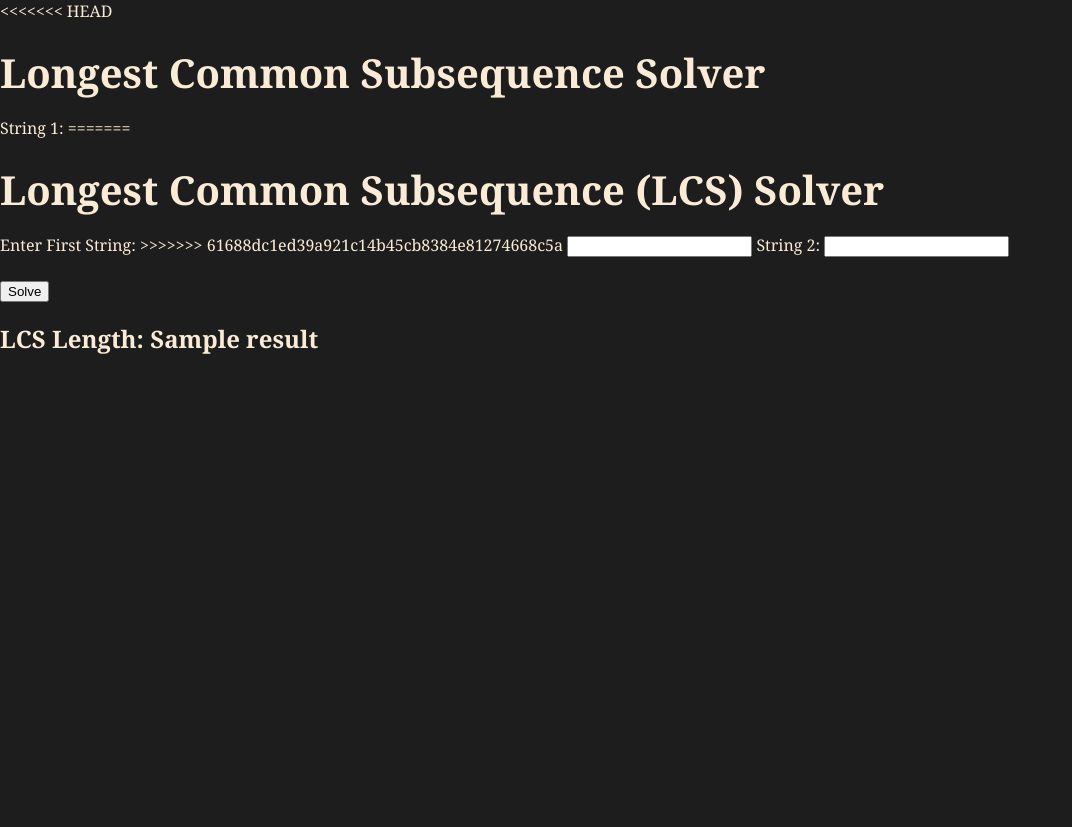
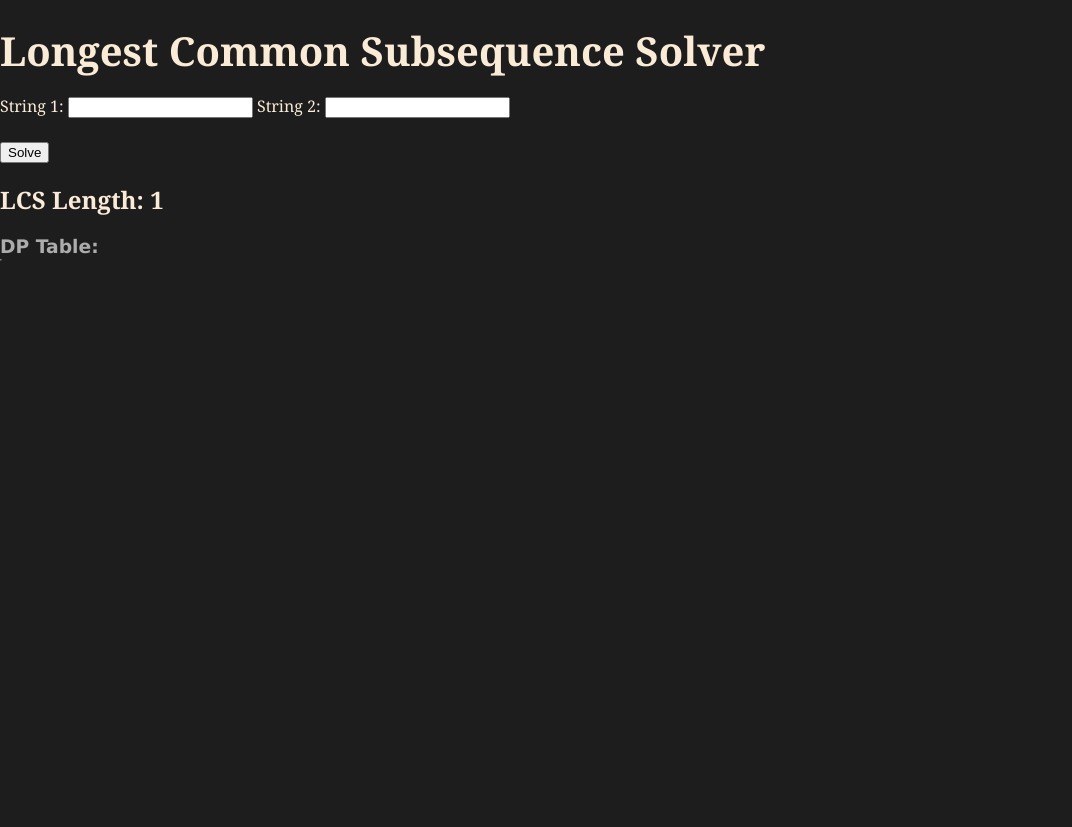
Before and after one commit to maitreyeewashere/solver, a Flask app: template templates/lcs.html in a window 1280 px wide. Shown: the whole page, without its empty margins (0-1072 px from the left). Before the commit the page ends 354 px from the top, so only its background shows below. Run offline with Flask 3, Linux system fonts and the light colour scheme; the template is opened without the code that fills it: most values are stand-ins (such as "Sample title", 1, 10 or a date in 2020).

Commit message:
Update lcs.html

```diff
--- a/templates/lcs.html
+++ b/templates/lcs.html
@@ -5,17 +5,25 @@
     <meta name="viewport" content="width=device-width, initial-scale=1.0">
     <title>Dynamic Programming: Longest Common Subsequence</title>
     <link rel="stylesheet" href="/static/styles.css">
+    <script>
+        function generateTable(matrix) {
+            let table = "<table border='1' cellspacing='0' cellpadding='5'>";
+            for (let i = 0; i < matrix.length; i++) {
+                table += "<tr>";
+                for (let j = 0; j < matrix[i].length; j++) {
+                    table += `<td>${matrix[i][j]}</td>`;
+                }
+                table += "</tr>";
+            }
+            table += "</table>";
+            document.getElementById("dp-table").innerHTML = table;
+        }
+    </script>
 </head>
 <body>
-<<<<<<< HEAD
     <h1>Longest Common Subsequence Solver</h1>
     <form method="POST" action="/dp/lcs">
         <label for="string1">String 1:</label>
-=======
-    <h1>Longest Common Subsequence (LCS) Solver</h1>
-    <form method="POST" action='lcs.html'>
-        <label for="string1">Enter First String:</label>
->>>>>>> 61688dc1ed39a921c14b45cb8384e81274668c5a
         <input type="text" name="string1" required>
 
         <label for="string2">String 2:</label>
@@ -26,7 +34,14 @@
     </form>
 
     {% if result is not none %}
-        <h2>LCS Length: {{ result }}</h2>
+        <h2>LCS Length: {{ result.length }}</h2>
+        <h3>DP Table:</h3>
+        <div id="dp-table"></div>
+
+        <script>
+            let dpMatrix = {{ result.dp_table | tojson }};
+            generateTable(dpMatrix);
+        </script>
     {% endif %}
 </body>
 </html>
```
